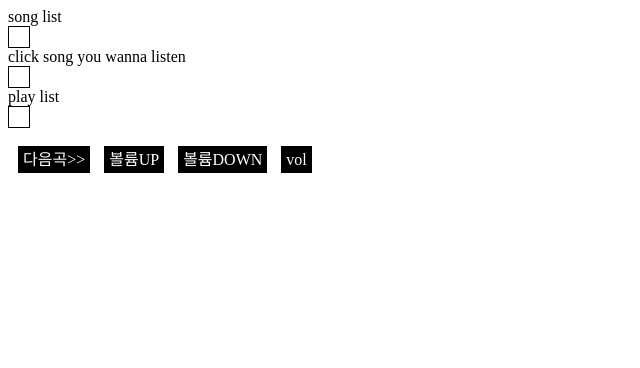
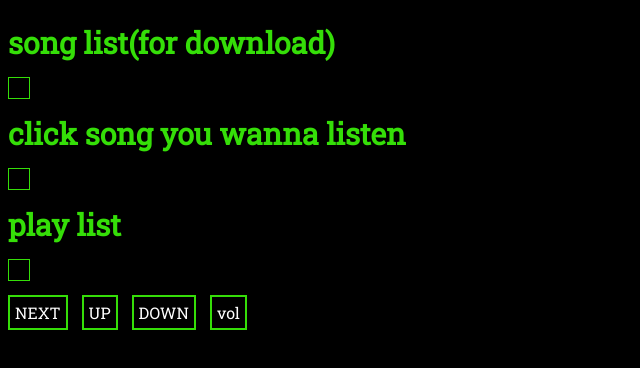
Before and after one commit to csibruce/music-player-and-downloader, a website: page app/index.html in a window 1280 px wide. Shown: the whole page, without its empty margins (0-640 px from the left). Drawn offline with nearby package versions, Linux system fonts and the light colour scheme; no server answers.

Commit message:
change style

```diff
--- a/app/index.html
+++ b/app/index.html
@@ -1,12 +1,16 @@
 <html>
   <head>
+    <link href="https://fonts.googleapis.com/css?family=Roboto+Slab" rel="stylesheet">
     <style>
-      #listBox, #musicBox, #playlist { display: inline-block; border: 1px solid black; padding: 10px; }
+      body { font-family: 'Roboto Slab', serif; background-color: black; color: #35DE08; }
+      a { color: #35DE08; }
+      #listBox, #musicBox, #playlist { display: inline-block; border: 1px solid #35DE08; padding: 10px; }
+      .title { font-size: 30px; font-weight: bold; padding: 15px 0; }
       .item { cusour: pointer; }
       .item:hover { background-color: blue; color: white; }
       .listened { text-decoration: line-through; color: grey; }
       .nowPlaying { color: blue; }
-      .button { display: inline; background-color: black; color: white; padding: 5px; margin-left: 10px; }
+      .button { display: inline; color: white; padding: 5px; margin-right: 10px; border: 2px solid #35DE08; }
       .button:hover { background-color: blue; color: white; }
     </style>
     <script src="https://cdnjs.cloudflare.com/ajax/libs/lodash.js/4.17.4/lodash.min.js"></script>
@@ -23,7 +27,7 @@
           playListBox.innerHTML = '';
           _.each(response.reservedSongs, (song, idx) => {
             var item = document.createElement('div');
-            item.innerHTML = song;
+            item.innerHTML = `${idx + 1}. ${song}`;
 
             if (idx < response.nowPlayingIndex) item.setAttribute('class', 'listened');
             if (idx == response.nowPlayingIndex) item.setAttribute('class', 'nowPlaying');
@@ -86,11 +90,11 @@
           var response = JSON.parse(request.response);
           var playListBox = document.getElementById('playlist');
           var volumeStatus = document.querySelector('.volume');
-          volumeStatus.innerText = response.volume + 'dB';
+          volumeStatus.innerText = 'vol: ' +response.volume + 'dB';
           playListBox.innerHTML = '';
           _.each(response.reservedSongs, (song, idx) => {
             var item = document.createElement('div');
-            item.innerHTML = song;
+            item.innerHTML = `${idx + 1}. ${song}`;
             if (idx < response.nowPlayingIndex) item.setAttribute('class', 'listened')
             if (idx == response.nowPlayingIndex) item.setAttribute('class', 'nowPlaying');
             playListBox.appendChild(item);
@@ -106,16 +110,16 @@
     </script>
   </head>
   <body>
-    <div>song list</div>
+    <div class="title">song list(for download)</div>
     <div id="listBox"></div>
-    <div>click song you wanna listen</div>
+    <div class="title">click song you wanna listen</div>
     <div id="musicBox"></div>
-    <div>play list</div>
+    <div class="title">play list</div>
     <div id="playlist"></div>
     <br /><br />
-    <div class="button" onclick="controllPlayer()">다음곡>></div>
-    <div class="button" onclick="controllPlayer('+')">볼륨UP</div>
-    <div class="button" onclick="controllPlayer('-')">볼륨DOWN</div>
+    <div class="button" onclick="controllPlayer()">NEXT</div>
+    <div class="button" onclick="controllPlayer('+')">UP</div>
+    <div class="button" onclick="controllPlayer('-')">DOWN</div>
     <div class="button volume">vol</div>
   </body>
 </html>
--- a/index.js
+++ b/index.js
@@ -37,6 +37,10 @@ app.get('/download/:song', (req, res) => {
   res.download(file); // Set disposition and send it.
 });
 
+app.get('/search/:keyword', (req, res) => {
+  res.json(player.list());
+});
+
 app.listen(3000, function () {
   console.log('app listening on port 3000!');
 });
```
